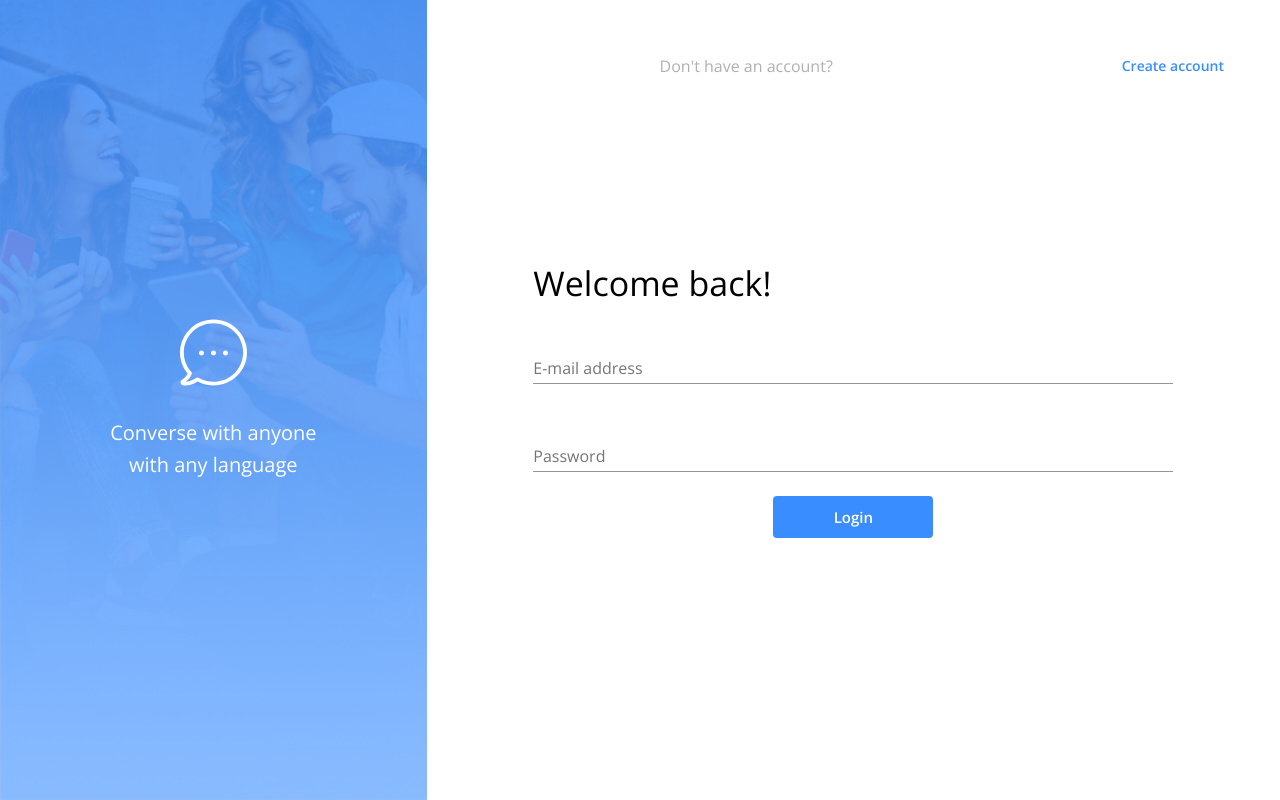
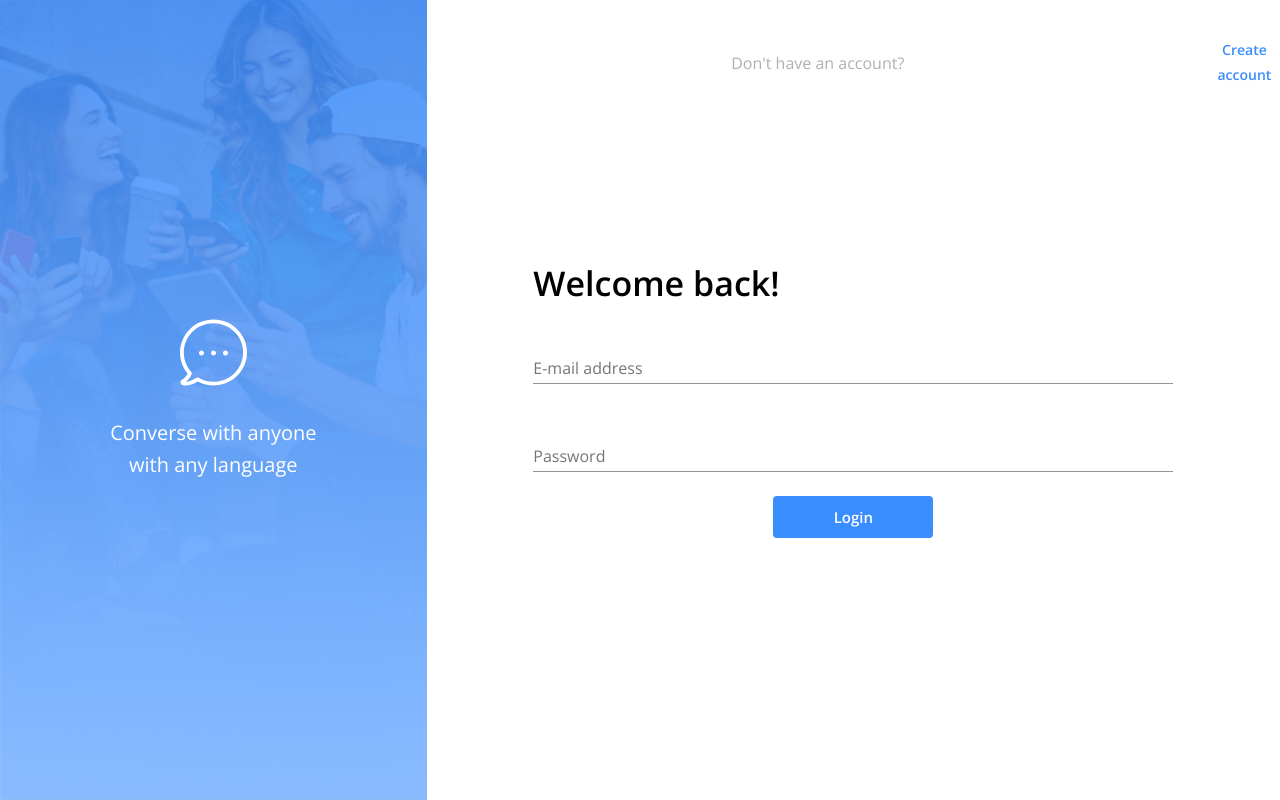
Before and after one commit to TJDRZ/8e5443, a React (Create React App) app in the folder client/: page /login in a window 1280 px wide. Built offline with nearby package versions, Linux system fonts and the light colour scheme; no server answers.

Commit message:
Styling complete

```diff
--- a/client/src/Login.js
+++ b/client/src/Login.js
@@ -46,18 +46,21 @@ const Login = (props) => {
           container
           item
           alignItems="center"
-          style={{ position: "absolute", top: "3rem" }}
+          style={{ position: "absolute", top: "2rem" }}
         >
-          <Typography color="secondary" style={{ margin: "0 auto" }}>
-            Don't have an account?
-          </Typography>
-          <Button
-            onClick={() => history.push("/register")}
-            color="primary"
-            style={{ margin: "0 3rem" }}
+          <Grid
+            item
+            md={11}
+            xs={9}
+            style={{ textAlign: "center", whiteSpace: "nowrap" }}
           >
-            Create account
-          </Button>
+            <Typography color="secondary">Don't have an account?</Typography>
+          </Grid>
+          <Grid item md={1} xs={3} style={{ textAlign: "center" }}>
+            <Button onClick={() => history.push("/register")} color="primary">
+              Create account
+            </Button>
+          </Grid>
         </Grid>
         <form onSubmit={handleLogin} style={{ width: "75%" }}>
           <Grid
@@ -67,7 +70,11 @@ const Login = (props) => {
             alignItems="stretch"
             style={{ gap: "1rem" }}
           >
-            <Typography variant="h4" component="h1">
+            <Typography
+              variant="h4"
+              component="h1"
+              style={{ fontWeight: "600" }}
+            >
               Welcome back!
             </Typography>
             <FormControl margin="normal" required>
--- a/client/src/Signup.js
+++ b/client/src/Signup.js
@@ -54,14 +54,22 @@ const Login = (props) => {
         <Grid
           container
           item
-          justify="center"
           alignItems="center"
-          style={{ position: "absolute", top: "3rem" }}
+          style={{ position: "absolute", top: "2rem" }}
         >
-          <Typography color="secondary">Already have an account?</Typography>
-          <Button onClick={() => history.push("/login")} color="primary">
-            Login
-          </Button>
+          <Grid
+            item
+            md={11}
+            xs={9}
+            style={{ textAlign: "center", whiteSpace: "nowrap" }}
+          >
+            <Typography color="secondary">Already have an account?</Typography>
+          </Grid>
+          <Grid item md={1} xs={3} style={{ textAlign: "center" }}>
+            <Button onClick={() => history.push("/login")} color="primary">
+              Login
+            </Button>
+          </Grid>
         </Grid>
         <form onSubmit={handleRegister} style={{ width: "75%" }}>
           <Grid
@@ -71,7 +79,11 @@ const Login = (props) => {
             alignItems="stretch"
             style={{ gap: "1rem" }}
           >
-            <Typography variant="h4" component="h1">
+            <Typography
+              variant="h4"
+              component="h1"
+              style={{ fontWeight: "600" }}
+            >
               Create an account.
             </Typography>
             <FormControl>
```
Also changed, not shown: 1 other file (tests, documents, lock files or other folders).
